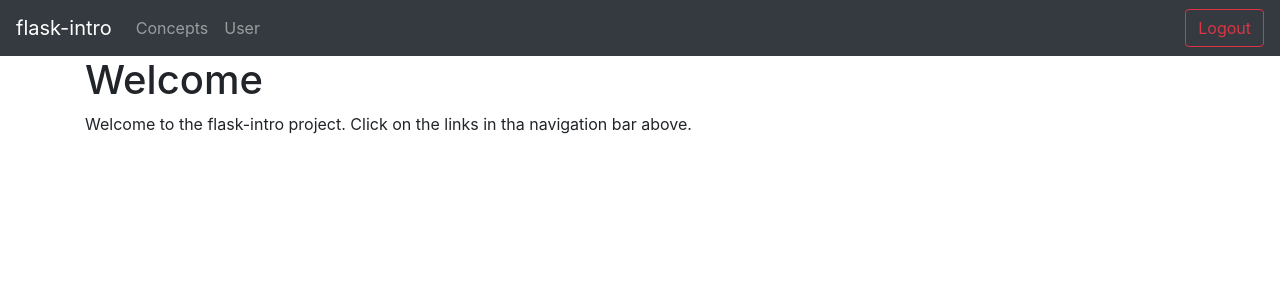
After one commit to Team1619/flask-intro, a Flask app: page / in a window 1280 px wide. The commit adds this page. Shown: the top 300 px of the page. Run offline with Flask 2, Linux system fonts and the light colour scheme; the visitor is signed in with stand-in values (Sample User, id 1); some libraries are stand-ins or nearby versions.

Commit message:
Finish logout button and initial landing page

```diff
--- a/app/app.py
+++ b/app/app.py
@@ -1,7 +1,7 @@
 from flask import Flask
 from app.extensions import db, bcrypt, login_manager, csrf
 from app.commands import db_init, print_concepts
-from . import concepts, auth  # noqa
+from . import concepts, auth, public  # noqa
 
 
 def create_app():
@@ -28,6 +28,7 @@ def register_extensions(app: Flask):
 
 
 def register_blueprints(app: Flask):
+    app.register_blueprint(public.views.blueprint)
     app.register_blueprint(concepts.views.blueprint)
     app.register_blueprint(auth.views.blueprint)
 
--- a/app/auth/views.py
+++ b/app/auth/views.py
@@ -1,6 +1,5 @@
 from flask import Blueprint, render_template, request, url_for, redirect, flash
 from flask_login import login_required, login_user, logout_user
-from flask_wtf import FlaskForm
 
 from app.auth.forms import LoginForm, RegisterForm
 from app.auth.models import User
@@ -38,16 +37,11 @@ def login():
     return render_template("auth/login.html", form=form)
 
 
-@blueprint.route("/logout", methods=["POST"])
+@blueprint.route("/logout")
 @login_required
 def logout():
-    form = FlaskForm(request.form)
-    if form.validate_on_submit():
-        logout_user()
-        return redirect(url_for("concept.index"))
-    else:
-        flash_errors(form)
-        return redirect(url_for("concept.index"))
+    logout_user()
+    return redirect(url_for("auth.login"))
 
 
 @blueprint.route("/register", methods=["GET", "POST"])
--- /dev/null
+++ b/app/public/__init__.py
@@ -0,0 +1 @@
+from . import views  # noqa
--- /dev/null
+++ b/app/public/views.py
@@ -0,0 +1,8 @@
+from flask import Blueprint, render_template
+
+blueprint = Blueprint('public', __name__, url_prefix='/')
+
+
+@blueprint.route("/")
+def index():
+    return render_template("public/index.html")
--- a/app/templates/layout.html
+++ b/app/templates/layout.html
@@ -20,17 +20,19 @@
             <div id="navbar-content" class="collapse navbar-collapse">
                 <ul class="navbar-nav mr-auto">
                     <li class="nav-item">
-                        <a class="nav-link" href="#">Link 1</a>
+                        <a class="nav-link" href="{{ url_for('concept.index') }}">Concepts</a>
                     </li>
                     <li class="nav-item">
-                        <a class="nav-link" href="#">Link 2</a>
+                        <a class="nav-link" href="{{ url_for('auth.index') }}">User</a>
                     </li>
                 </ul>
 
                 <ul class="navbar-nav">
                     <li class="nav-item">
                         {% if current_user.is_authenticated %}
-                            <input type="submit" class="btn btn-outline-danger" value="Logout" >
+                            <a href="{{ url_for('auth.logout')}}">
+                                <button class="btn btn-outline-danger" type="button">Logout</button>
+                            </a>
                         {% else %}
                             <a href="{{ url_for('auth.login') }}">
                                 <button class="btn btn-outline-success" type="button">Login</button>
--- /dev/null
+++ b/app/templates/public/index.html
@@ -0,0 +1,9 @@
+{% extends "layout.html" %}
+
+{% block header %}
+<h1>Welcome</h1>
+{% endblock %}
+
+{% block content %}
+<p>Welcome to the flask-intro project. Click on the links in tha navigation bar above.</p>
+{% endblock %}
```
